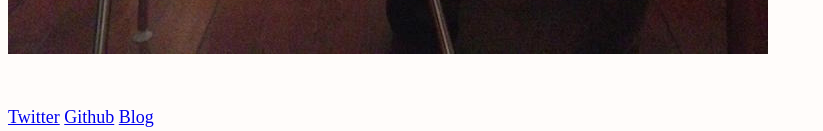
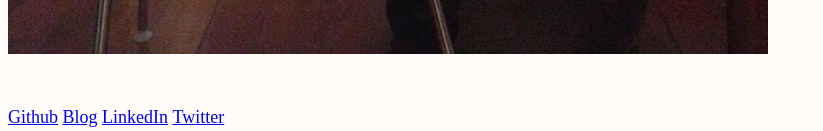
Before and after one commit to erikeldridge/erikeldridge.github.com, a Jekyll site: the page built from index.html, in a window 1280 px wide. Shown: the part 1090-1221 px from the top of the page, without its empty margins (0-823 px from the left). Built offline with Jekyll 4.4.1, drawn with Linux system fonts in a browser that asks for light colours.

Commit message:
Add LinkedIn to footer links

```diff
--- a/_layouts/base.html
+++ b/_layouts/base.html
@@ -11,9 +11,10 @@
       {{ content }}
     </div>
     <ul class="footer">
-      <li><a href="https://twitter.com/erikeldridge">Twitter</a></li>
       <li><a href="https://github.com/erikeldridge">Github</a></li>
       <li><a href="https://blog.erikeldridge.com">Blog</a></li>
+      <li><a href="https://www.linkedin.com/in/erikeldridge/">LinkedIn</a></li>
+      <li><a href="https://twitter.com/erikeldridge">Twitter</a></li>
     </ul>
   </body>
 </html>
```
